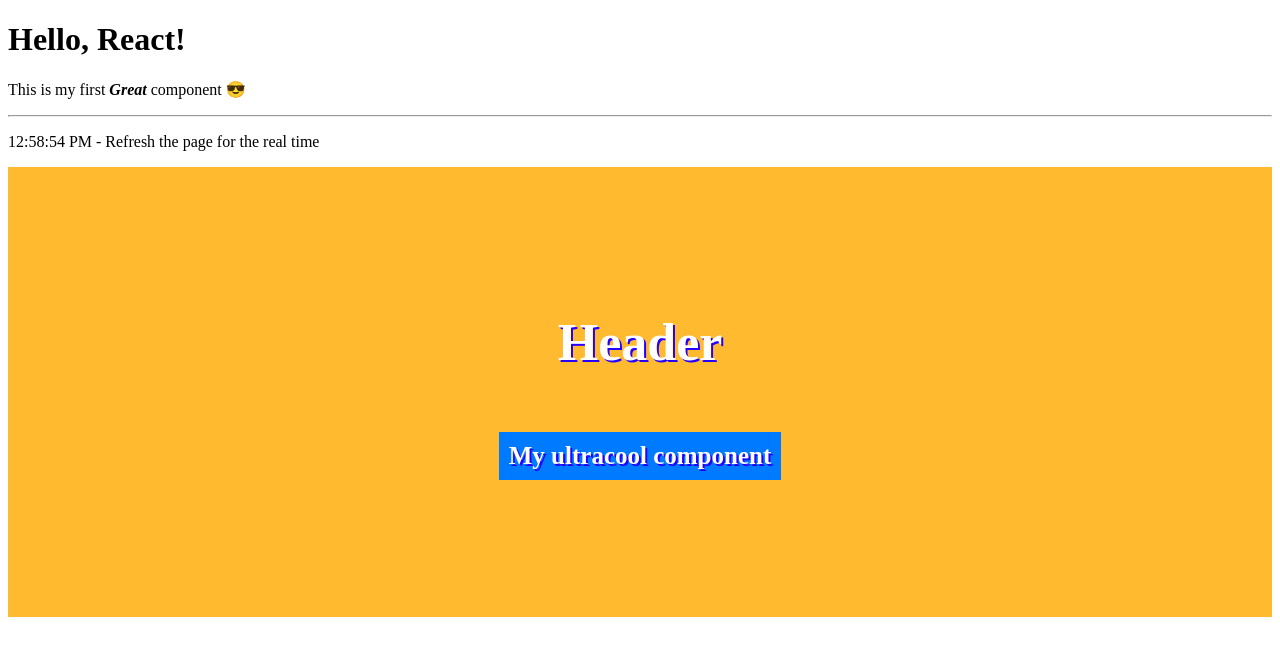
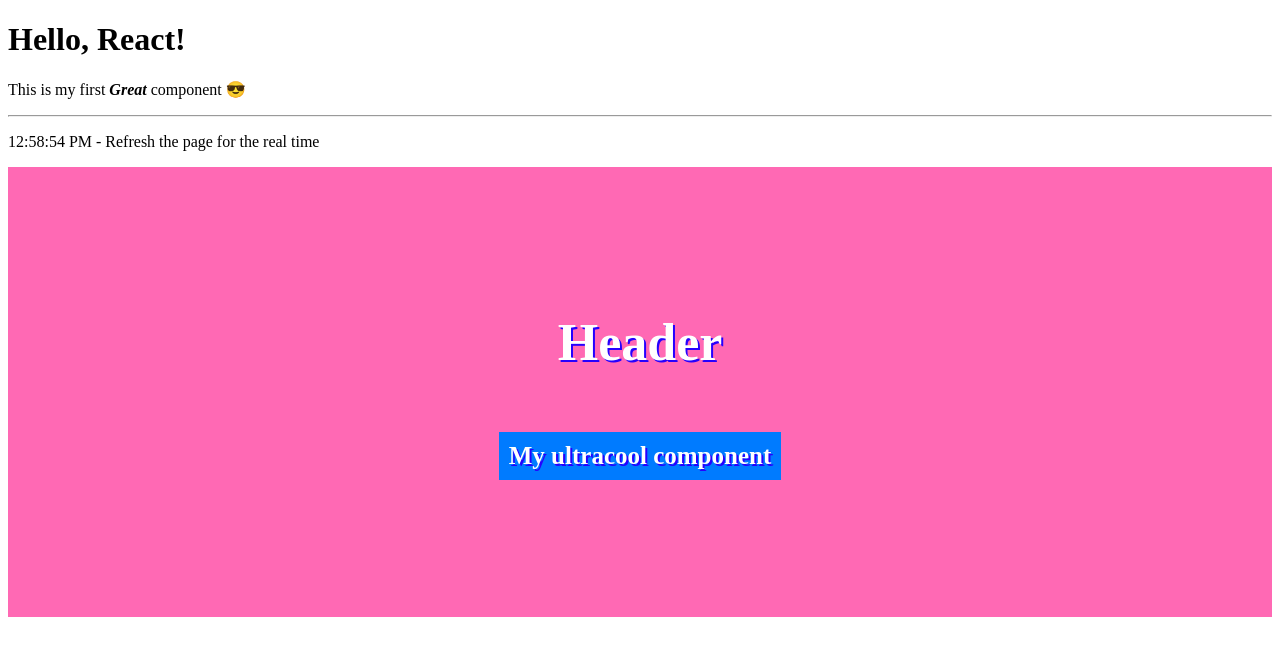
Before and after one commit to Supernuija/portfolio, a React (Create React App) app: page / in a window 1280 px wide. Shown: the top 656 px of the page. Built offline with nearby package versions, Linux system fonts and the light colour scheme.

Commit message:
My first fixed pink component

```diff
--- a/src/components/example/someExampleComponent.module.scss
+++ b/src/components/example/someExampleComponent.module.scss
@@ -1,7 +1,7 @@
 .container {
     width: 100%;
     height: 450px;
-    background: #ffb727f4;
+    background: hotpink;
     display: flex;
     flex-direction: column;
     justify-content: center;
```
